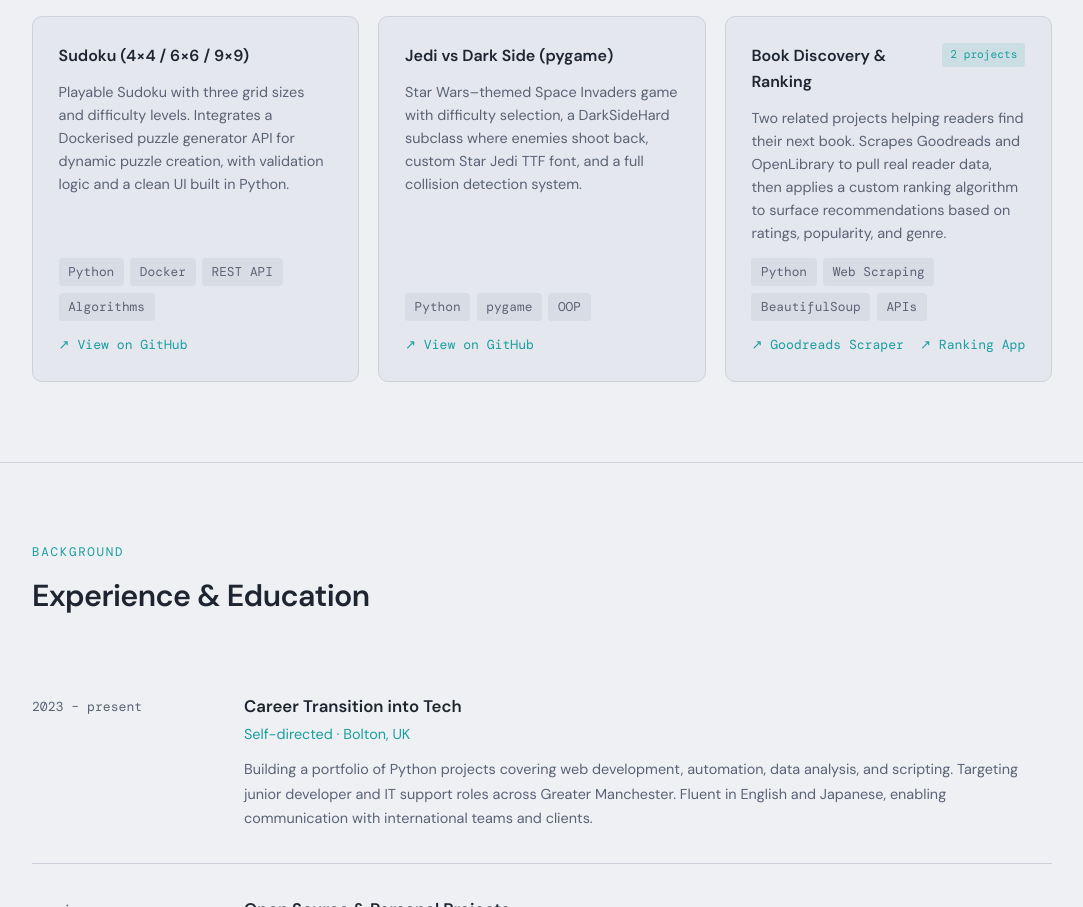
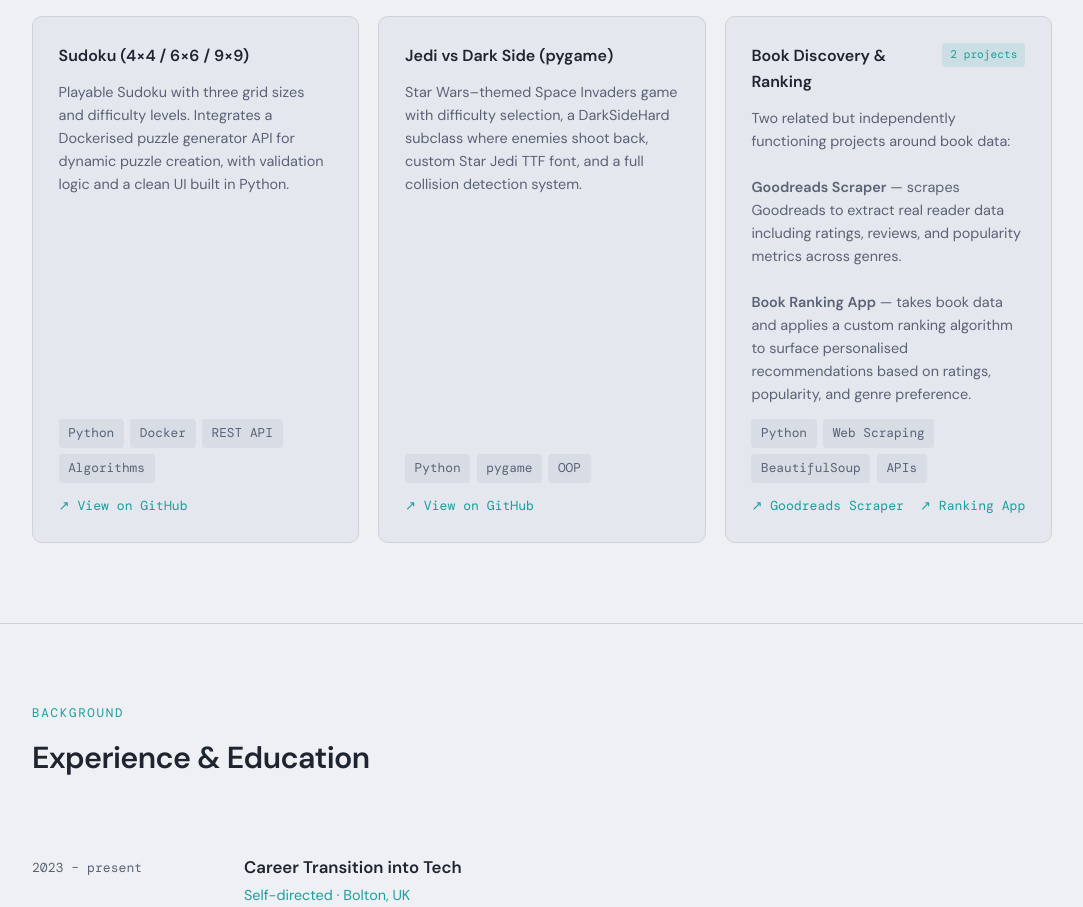
Before and after one commit to LegradiK/LegradiK.github.io, a plain HTML site: page index.html in a window 1280 px wide. Shown: the part 2538-3445 px from the top of the page, without its empty margins (98-1181 px from the left). Drawn offline with nearby package versions, Linux system fonts and the light colour scheme.

Commit message:
change to app descriptions

```diff
--- a/index.html
+++ b/index.html
@@ -771,7 +771,9 @@
         <span class="project-badge">2 projects</span>
       </div>
       <div class="project-desc">
-        Two related projects helping readers find their next book. Scrapes Goodreads and OpenLibrary to pull real reader data, then applies a custom ranking algorithm to surface recommendations based on ratings, popularity, and genre.
+        Two related but independently functioning projects around book data:<br><br>
+        <strong>Goodreads Scraper</strong> — scrapes Goodreads to extract real reader data including ratings, reviews, and popularity metrics across genres.<br><br>
+        <strong>Book Ranking App</strong> — takes book data and applies a custom ranking algorithm to surface personalised recommendations based on ratings, popularity, and genre preference.
       </div>
       <div class="project-stack">
         <span class="tag">Python</span>
```
